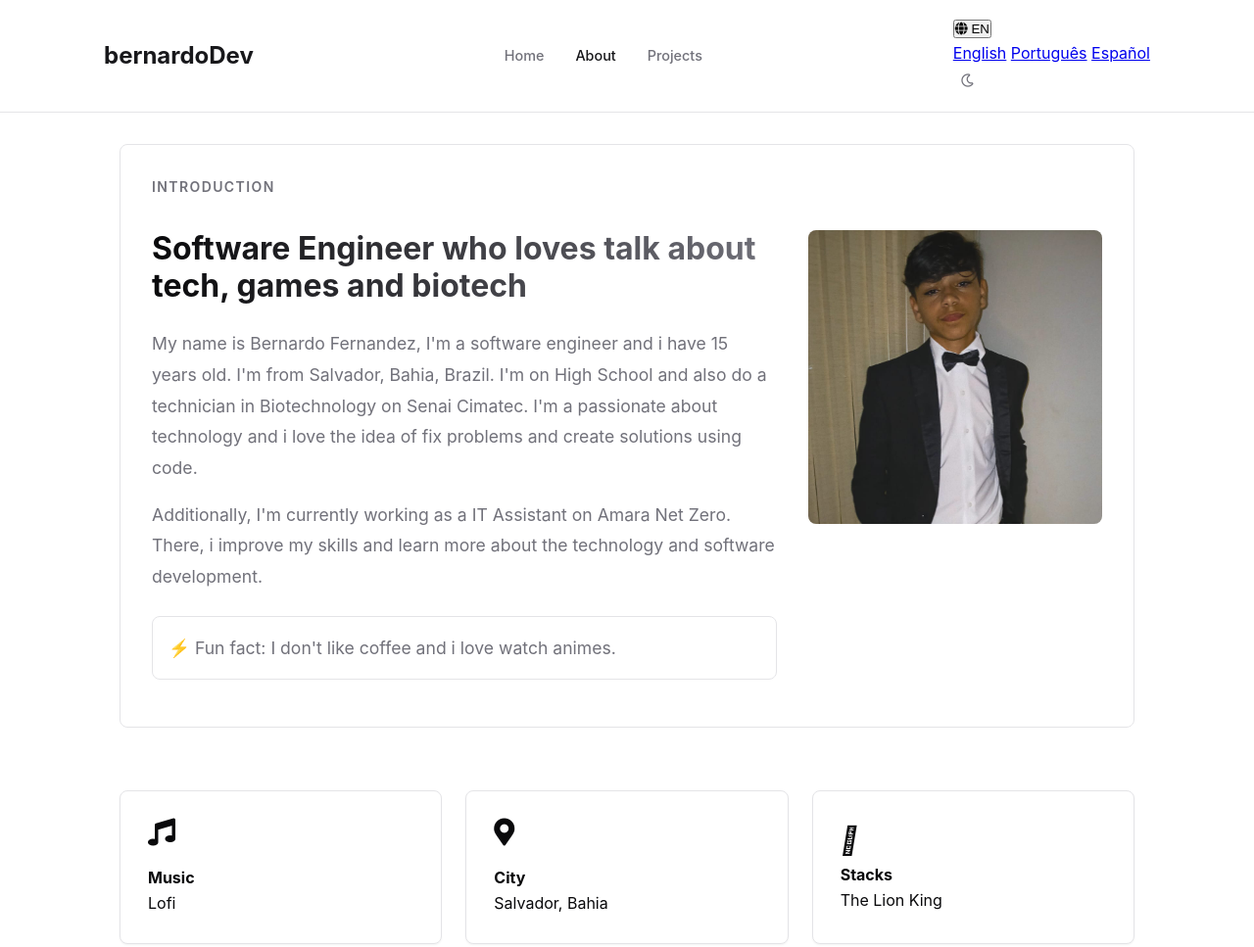
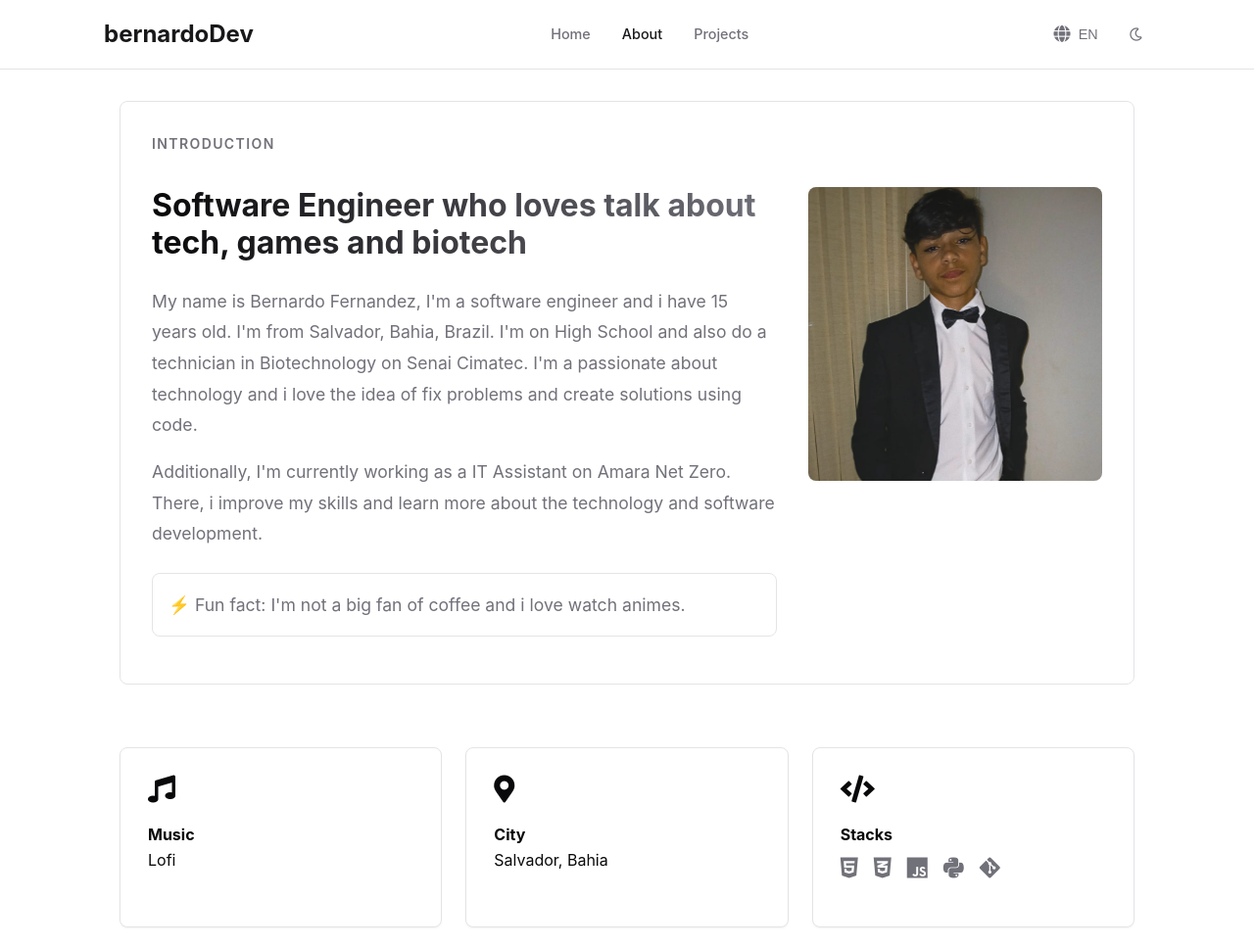
Before and after one commit to bernardofernandezz/bernardofernandez.dev, a plain HTML site: page src/pages/about/about.html in a window 1280 px wide. Shown: the top 967 px of the page at 98% size. Drawn offline with Linux system fonts and the light colour scheme.

Commit message:
fix: button is not change the language of website

```diff
--- a/src/pages/about/about.html
+++ b/src/pages/about/about.html
@@ -56,7 +56,7 @@
               learn
               more about the technology and software development.</p>
 
-            <p class="fun-fact">⚡️ Fun fact: I don't like coffee and i love watch animes.</p>
+            <p class="fun-fact">⚡️ Fun fact: I'm not a big fan of coffee and i love watch animes.</p>
           </div>
           <div class="intro-image">
             <img src="./assets/foto-portfolio.png" alt="Profile Photo">
@@ -78,9 +78,16 @@
         </div>
 
         <div class="pref-item">
-          <i class="fa-solid fa-code"></i>
+          <i class="fas fa-code"></i>
           <h4>Stacks</h4>
-          <p>The Lion King</p>
+          <div class="stack-icons">
+            <i class="fab fa-html5" title="HTML5"></i>
+            <i class="fab fa-css3-alt" title="CSS3"></i>
+            <i class="fab fa-js" title="JavaScript"></i>
+            <!-- <i class="fab fa-react" title="React"></i> -->
+            <i class="fab fa-python" title="Python"></i>
+            <i class="fab fa-git-alt" title="Git"></i>
+          </div>
         </div>
 
         <div class="pref-item">
@@ -95,7 +102,7 @@
 
         <div class="job">
           <h3>IT Assistant</h3>
-          <p>Amara Net Zero · Remote</p>
+          <p>Amara Net Zero</p>
           <p class="date">December 2023 - Present</p>
         </div>
       </div>
@@ -107,15 +114,15 @@
       <div class="footer-content">
         <p>© 2025 Bernardo Fernandez. All rights reserved.</p>
         <div class="social-links">
-          <a href="https://github.com/yourusername" target="_blank" rel="noopener noreferrer">
+          <a href="https://github.com/bernardofernandez" target="_blank" rel="noopener noreferrer">
             <i class="fab fa-github"></i>
           </a>
-          <a href="https://linkedin.com/in/yourusername" target="_blank" rel="noopener noreferrer">
+          <a href="https://linkedin.com/in/bernardofernandezz" target="_blank" rel="noopener noreferrer">
             <i class="fab fa-linkedin"></i>
           </a>
-          <a href="https://twitter.com/yourusername" target="_blank" rel="noopener noreferrer">
+          <!-- <a href="https://twitter.com/yourusername" target="_blank" rel="noopener noreferrer">
             <i class="fab fa-twitter"></i>
-          </a>
+          </a> -->
         </div>
       </div>
     </div>
--- a/src/pages/about/css/style.css
+++ b/src/pages/about/css/style.css
@@ -43,6 +43,72 @@ body {
 }
 
 /* Header styles */
+.header-controls {
+  display: flex;
+  align-items: center;
+  gap: 1rem;
+  position: relative;
+  z-index: 60;
+}
+
+.language-selector {
+  position: relative;
+  z-index: 100;
+}
+
+.language-toggle {
+  background: none;
+  border: none;
+  padding: 0.5rem;
+  cursor: pointer;
+  color: var(--muted);
+  display: flex;
+  align-items: center;
+  gap: 0.5rem;
+  font-size: 0.9rem;
+  transition: color 0.2s;
+}
+
+.language-toggle:hover {
+  color: var(--primary);
+}
+
+.language-toggle i {
+  font-size: 1.1rem;
+}
+
+.language-dropdown {
+  position: absolute;
+  top: 100%;
+  right: 0;
+  background-color: var(--background);
+  border: 1px solid var(--border);
+  border-radius: 0.5rem;
+  padding: 0.5rem;
+  min-width: 150px;
+  display: none;
+  box-shadow: 0 4px 6px -1px rgb(0 0 0 / 0.1);
+}
+
+.language-dropdown.show {
+  display: block;
+}
+
+.language-dropdown a {
+  display: block;
+  padding: 0.75rem 1rem;
+  text-decoration: none;
+  color: var(--muted);
+  font-size: 0.9rem;
+  transition: all 0.2s;
+  border-radius: 0.25rem;
+}
+
+.language-dropdown a:hover {
+  color: var(--primary);
+  background-color: var(--border);
+}
+
 .header {
   border-bottom: 1px solid var(--border);
   padding: 1rem 0;
@@ -467,3 +533,21 @@ body {
   transform: translateX(4px);
   transition: all 0.3s ease;
 }
+
+.stack-icons {
+  display: flex;
+  flex-wrap: wrap;
+  gap: 1rem;
+  margin-top: 0.5rem;
+}
+
+.stack-icons i {
+  font-size: 1.5rem;
+  color: var(--muted-foreground);
+  transition: all 0.3s ease;
+}
+
+.stack-icons i:hover {
+  color: var(--foreground);
+  transform: translateY(-2px);
+}
--- a/src/pages/about/js/main.js
+++ b/src/pages/about/js/main.js
@@ -76,7 +76,7 @@ function translatePage(lang) {
       aboutTitle: 'Software Engineer who loves talk about tech, games and biotech',
       aboutText1: 'My name is Bernardo Fernandez, I\'m a software engineer and i have 15 years old. I\'m from Salvador, Bahia, Brazil. I\'m on High School and also do a technician in Biotechnology on Senai Cimatec. I\'m a passionate about technology and i love the idea of fix problems and create solutions using code.',
       aboutText2: 'Additionally, I\'m currently working as a IT Assistant on Amara Net Zero. There, i improve my skills and learn more about the technology and software development.',
-      funFact: '⚡️ Fun fact: I don\'t like coffee and i love watch animes.',
+      funFact: '⚡️ Fun fact: I\'m not a big fan of coffee and i love watch animes.',
 
       // Preferences section
       music: 'Music',
@@ -87,7 +87,6 @@ function translatePage(lang) {
       // Career section
       career: 'Career',
       itAssistant: 'IT Assistant',
-      remote: 'Remote',
       present: 'Present',
 
       // Footer
@@ -110,7 +109,7 @@ function translatePage(lang) {
       aboutTitle: 'Engenheiro de Software que ama falar sobre tecnologia, jogos e biotecnologia',
       aboutText1: 'Meu nome é Bernardo Fernandez, sou engenheiro de software e tenho 15 anos. Sou de Salvador, Bahia, Brasil. Estou no Ensino Médio e também faço técnico em Biotecnologia no Senai Cimatec. Sou apaixonado por tecnologia e amo a ideia de resolver problemas e criar soluções usando código.',
       aboutText2: 'Além disso, atualmente trabalho como Assistente de TI na Amara Net Zero. Lá, aprimoro minhas habilidades e aprendo mais sobre tecnologia e desenvolvimento de software.',
-      funFact: '⚡️ Fato curioso: Não gosto de café e amo assistir animes.',
+      funFact: '⚡️ Fato curioso: Não sou um grande fã de café e amo assistir animes.',
 
       // Preferences section
       music: 'Música',
@@ -121,7 +120,6 @@ function translatePage(lang) {
       // Career section
       career: 'Carreira',
       itAssistant: 'Assistente de TI',
-      remote: 'Remoto',
       present: 'Presente',
 
       // Footer
@@ -144,7 +142,7 @@ function translatePage(lang) {
       aboutTitle: 'Ingeniero de Software que ama hablar de tecnología, juegos y biotecnología',
       aboutText1: 'Mi nombre es Bernardo Fernandez, soy ingeniero de software y tengo 15 años. Soy de Salvador, Bahía, Brasil. Estoy en la escuela secundaria y también estudio técnico en Biotecnología en Senai Cimatec. Me apasiona la tecnología y me encanta la idea de resolver problemas y crear soluciones usando código.',
       aboutText2: 'Además, actualmente trabajo como Asistente de TI en Amara Net Zero. Allí, mejoro mis habilidades y aprendo más sobre tecnología y desarrollo de software.',
-      funFact: '⚡️ Dato curioso: No me gusta el café y amo ver anime.',
+      funFact: '⚡️ Dato curioso: No soy un gran fan de café y amo ver anime.',
 
       // Preferences section
       music: 'Música',
@@ -155,7 +153,6 @@ function translatePage(lang) {
       // Career section
       career: 'Carrera',
       itAssistant: 'Asistente de TI',
-      remote: 'Remoto',
       present: 'Presente',
 
       // Footer
@@ -209,7 +206,7 @@ function translatePage(lang) {
 
   if (careerTitle) careerTitle.textContent = translations[lang].career;
   if (jobTitle) jobTitle.textContent = translations[lang].itAssistant;
-  if (jobLocation) jobLocation.textContent = `Amara Net Zero · ${translations[lang].remote}`;
+  if (jobLocation) jobLocation.textContent = `Amara Net Zero `;
 
   // Update footer
   const copyright = document.querySelector('.footer-container p');
```
